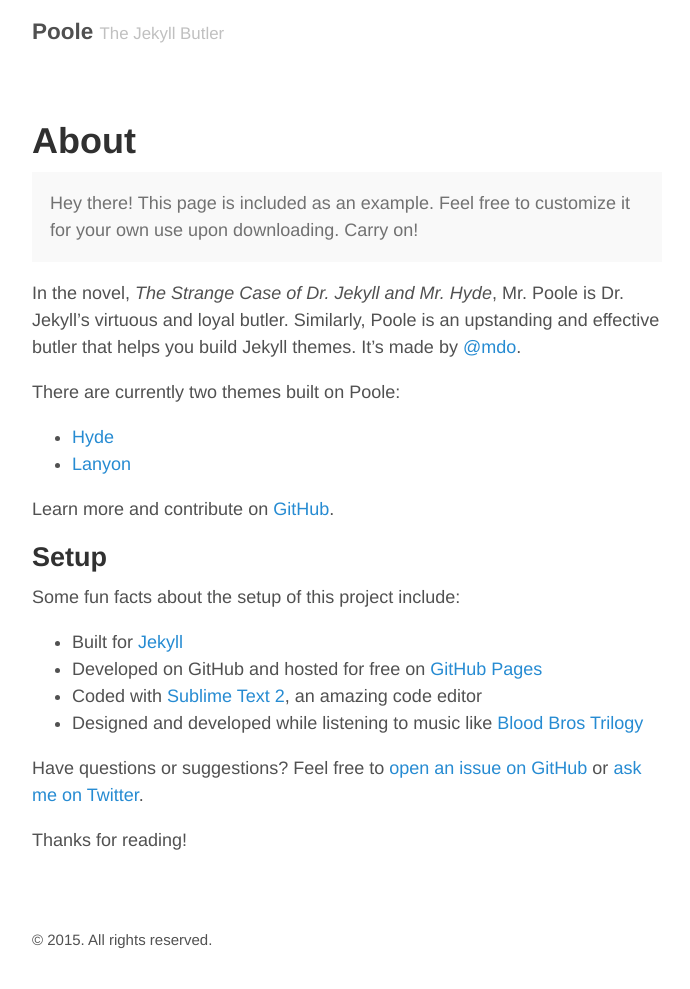
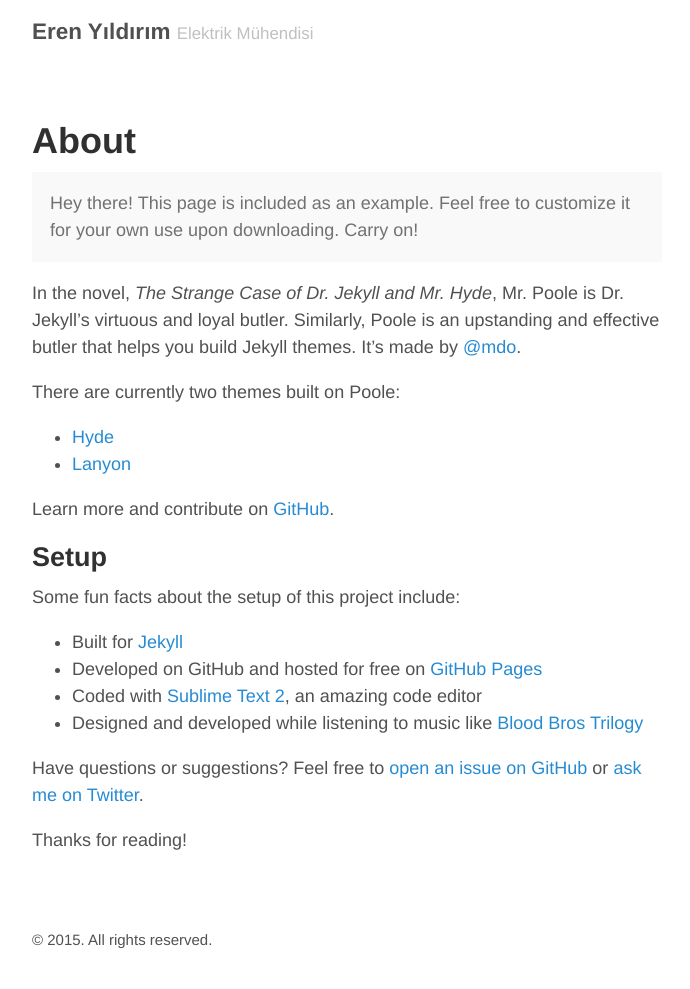
Before and after one commit to ernyldrm/ernyldrm.github.io, a Jekyll site: the page built from about.md, in a window 1280 px wide. Shown: the whole page, without its empty margins (293-983 px from the left). Built offline with Jekyll 4.4.1, drawn with Linux system fonts in a browser that asks for light colours.

Commit message:
title change

```diff
--- a/_config.yml
+++ b/_config.yml
@@ -5,9 +5,9 @@
 relative_permalinks: true
 
 # Setup
-title:               Poole
-tagline:             The Jekyll Butler
-url:                 http://getpoole.com
+title:               Eren Yıldırım
+tagline:             Elektrik Mühendisi
+url:                 http://erenyildirim.com
 paginate:            1
 baseurl:             ""
 
```
